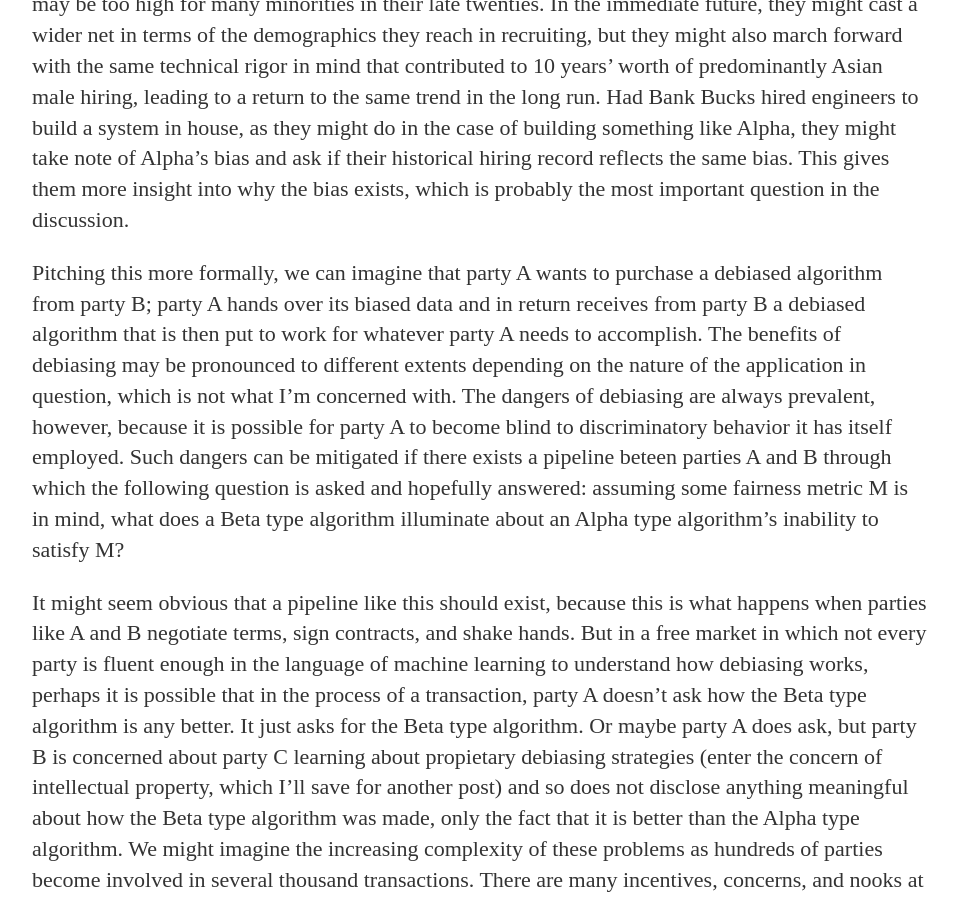
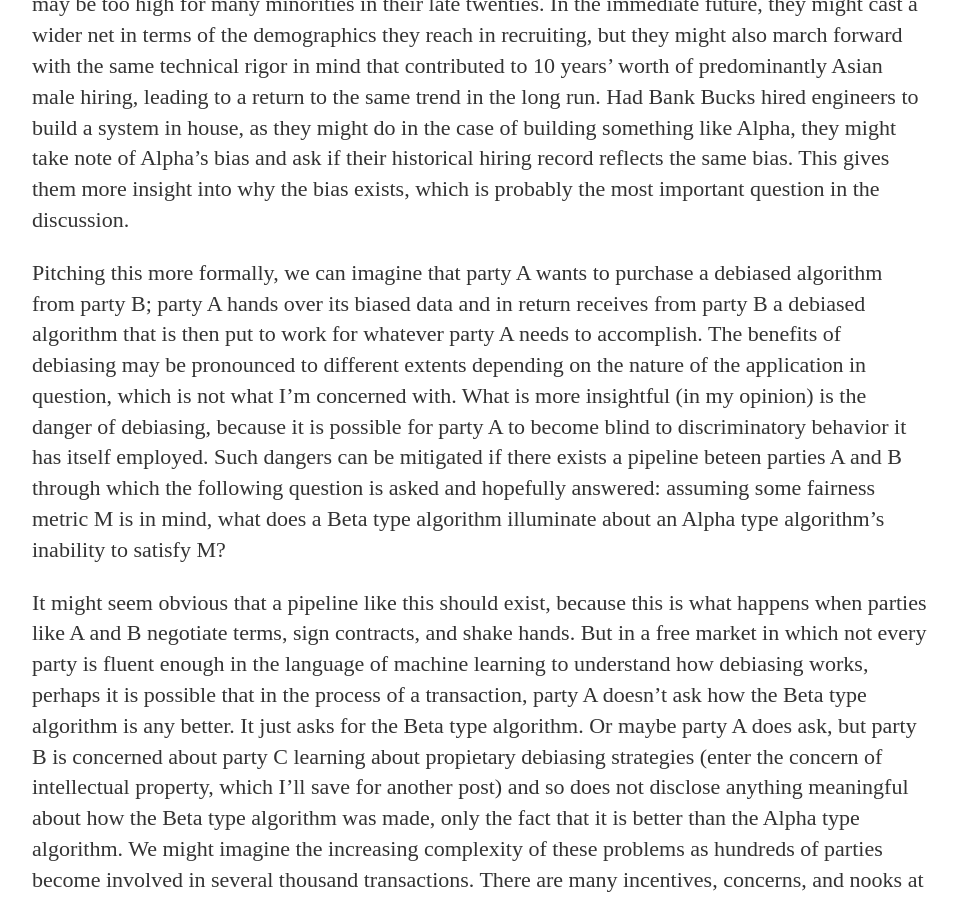
Before and after one commit to acontrac/acontrac.github.io, a Jekyll site: the page built from _posts/2020-07-22-An-Argument-Against-Debiasing-on-Autopilot-Mode.md, in a window 1280 px wide and 900 px high, scrolled down 1379 px. Shown: the whole window, without its empty margins (160-1118 px from the left). Built offline with Jekyll 4.4.1, drawn with Linux system fonts in a browser that asks for light colours.

Commit message:
Update 2020-07-22-An-Argument-Against-Debiasing-on-Autopilot-Mode.md

```diff
--- a/_posts/2020-07-22-An-Argument-Against-Debiasing-on-Autopilot-Mode.md
+++ b/_posts/2020-07-22-An-Argument-Against-Debiasing-on-Autopilot-Mode.md
@@ -16,7 +16,7 @@ The thought is that if automated decision systems are trained on debiased data,
 
 What if Bank Bucks had shared the same dataset used to train Alpha with a start-up that then designed a new screening system - call it Beta - trained on the original dataset subjected to a host of debiasing procedures? Let's assume we have some notion of fairness in mind (which Beta satisfies more strongly than does Alpha). Unless the start-up informed Bank Bucks that for the last ten years, Asian males have been hired at a significantly higher rate when compared to other groups, Bank Bucks might not reason that in fact, their standards for applicant fluency in mathematics and statistics may be too high for many minorities in their late twenties. In the immediate future, they might cast a wider net in terms of the demographics they reach in recruiting, but they might also march forward with the same technical rigor in mind that contributed to 10 years' worth of predominantly Asian male hiring, leading to a return to the same trend in the long run. Had Bank Bucks hired engineers to build a system in house, as they might do in the case of building something like Alpha, they might take note of Alpha's bias and ask if their historical hiring record reflects the same bias. This gives them more insight into why the bias exists, which is probably the most important question in the discussion.
 
-Pitching this more formally, we can imagine that party A wants to purchase a debiased algorithm from party B; party A hands over its biased data and in return receives from party B a debiased algorithm that is then put to work for whatever party A needs to accomplish. The benefits of debiasing may be pronounced to different extents depending on the nature of the application in question, which is not what I'm concerned with. The dangers of debiasing are always prevalent, however, because it is possible for party A to become blind to discriminatory behavior it has itself employed. Such dangers can be mitigated if there exists a pipeline beteen parties A and B through which the following question is asked and hopefully answered: assuming some fairness metric M is in mind, what does a Beta type algorithm illuminate about an Alpha type algorithm's inability to satisfy M?
+Pitching this more formally, we can imagine that party A wants to purchase a debiased algorithm from party B; party A hands over its biased data and in return receives from party B a debiased algorithm that is then put to work for whatever party A needs to accomplish. The benefits of debiasing may be pronounced to different extents depending on the nature of the application in question, which is not what I'm concerned with. What is more insightful (in my opinion) is the danger of debiasing, because it is possible for party A to become blind to discriminatory behavior it has itself employed. Such dangers can be mitigated if there exists a pipeline beteen parties A and B through which the following question is asked and hopefully answered: assuming some fairness metric M is in mind, what does a Beta type algorithm illuminate about an Alpha type algorithm's inability to satisfy M?
 
 It might seem obvious that a pipeline like this should exist, because this is what happens when parties like A and B negotiate terms, sign contracts, and shake hands. But in a free market in which not every party is fluent enough in the language of machine learning to understand how debiasing works, perhaps it is possible that in the process of a transaction, party A doesn't ask how the Beta type algorithm is any better. It just asks for the Beta type algorithm. Or maybe party A does ask, but party B is concerned about party C learning about propietary debiasing strategies (enter the concern of intellectual property, which I'll save for another post) and so does not disclose anything meaningful about how the Beta type algorithm was made, only the fact that it is better than the Alpha type algorithm. We might imagine the increasing complexity of these problems as hundreds of parties become involved in several thousand transactions. There are many incentives, concerns, and nooks at which our question above can be ignored. Does that leave us helpless? No, but it should leave us wary of the fact that creating a market for debiased algorithms is not something we should move towards on autopilot.
 
```
